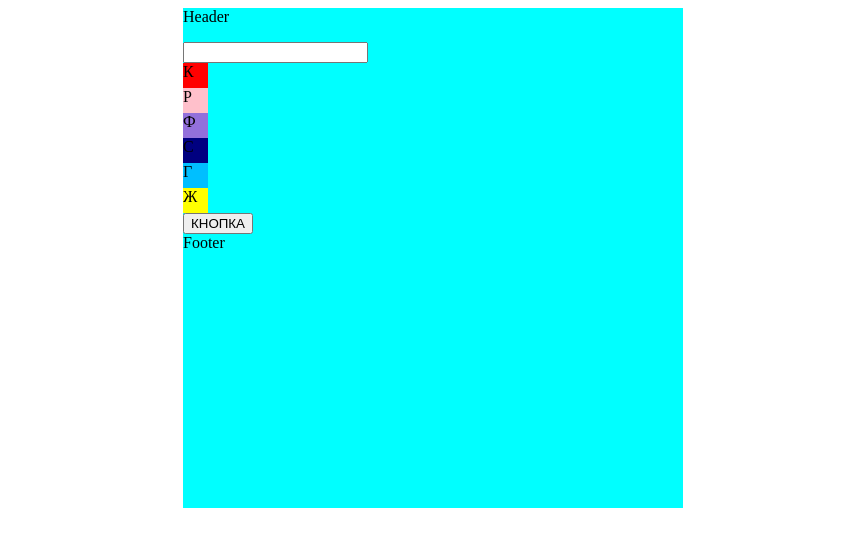
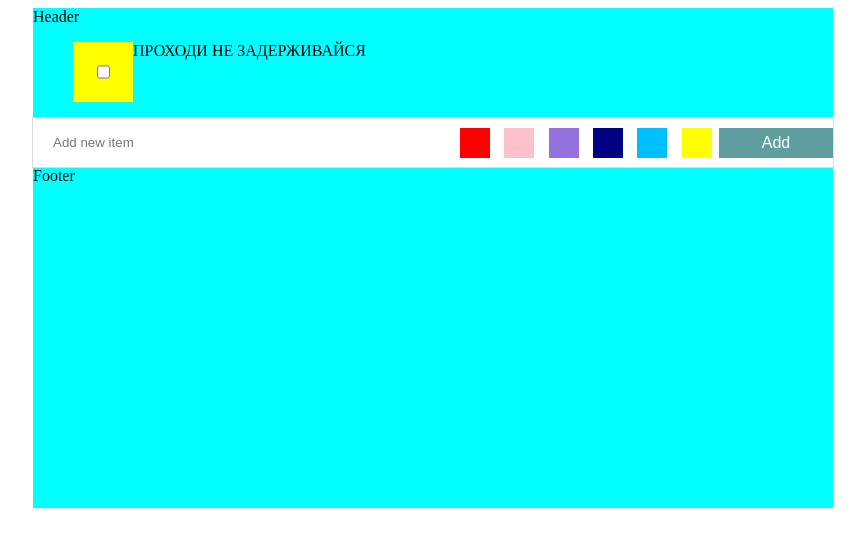
Before and after one commit to Schnellchen/JQuery-app, a plain HTML site: page index.html in a window 1280 px wide. Shown: the whole page, without its empty margins (215-1080 px from the left). Drawn offline with nearby package versions, Linux system fonts and the light colour scheme.

Commit message:
Added some css

```diff
--- a/index.html
+++ b/index.html
@@ -12,21 +12,30 @@
         <div class="to-do-app">
             <header class="header">Header</header>
             <ul class="to-do-list" id="to-do-list">
-
+                <li>
+                    <digiv class = "to-do-list__item">
+                        <div class = "task__manage" >
+                            <input class = "task__checkbox" type = "checkbox">
+                        </div>
+                        <div class = "task__body">
+                            ПРОХОДИ НЕ ЗАДЕРЖИВАЙСЯ
+                        </div>
+                    </digiv>
+                </li>
             </ul>
             <div class="new-task">
-                <input class="new-task__input" id="new-task__input">
+                <input placeholder="Add new item" class="new-task__input" id="new-task__input">
                 <div class="new-task__options">
-                    <div class="new-task__colors colors">
-                        <div class="colors__item red">К</div>
-                        <div class="colors__item pink">Р</div>
-                        <div class="colors__item mediumpurple">Ф</div>
-                        <div class="colors__item navy">С</div>
-                        <div class="colors__item deepskyblue">Г</div>
-                        <div class="colors__item yellow">Ж</div>
+                    <div class="new-task__colors">
+                        <div class="colors__item red"></div>
+                        <div class="colors__item pink"></div>
+                        <div class="colors__item mediumpurple"></div>
+                        <div class="colors__item navy"></div>
+                        <div class="colors__item deepskyblue"></div>
+                        <div class="colors__item yellow"></div>
                     </div>
                 </div>
-                <button class="new-task__btn" id="new-task__btn">КНОПКА</button>
+                <button class="new-task__btn" id="new-task__btn">Add</button>
             </div>
             <footer class="footer">Footer</footer>
         </div>
--- a/scripts.js
+++ b/scripts.js
@@ -1,6 +1,3 @@
-
-
-//let tasks = []
 $(".new-task__btn").on('click', function(e){
     let taskTxt = $('.new-task__input').val();
 
@@ -9,24 +6,26 @@ $(".new-task__btn").on('click', function(e){
         return
     }
 
-    let colors = ["red", "pink", "mediumpurple", "navy", "deepskyblue", "yellow"];
-    let style = colors[Math.round(Math.random() * 5)];
-    let task = ('<li>' + '<div class = "to-do-list__item' + ' ' + style + ' ' +'task">'
+    let bgColors = ["red", "pink", "mediumpurple", "navy", "deepskyblue", "yellow"];
+    let bgColor = bgColors[Math.round(Math.random() * 5)];
+    let taskBody = ('<li>' + '<div class = "to-do-list__item' + ' ' + bgColor + ' ' +'task">'
         + '<div class = "task__manage" >' + '<input class = "task__checkbox" type = "checkbox">'
         + '</div>' + '<div class = "task__body">'+ taskTxt +'</div>' + '</div>' + '</li>');
-    //tasks.push(taskTxt);
-    $("#to-do-list").append(task);
+
+    $("#to-do-list").append(taskBody);
 
 });
 
 $(".colors__item").on('click', function (e){
     let checked = $(".to-do-list :checked");
 
+    $(".colors__item").removeClass("chosen");
+    let bgColor = $(e.target).css('background-color');
+    $(e.target).addClass("chosen");
+
     if (checked.length === 0){
         return
     }
-
-    let bgColor = $(e.target).css('background-color');
 
     for (let i = 0; i < checked.length; i++){
         $(checked[i]).closest(".to-do-list__item").css('background-color', bgColor)
--- a/styles.css
+++ b/styles.css
@@ -4,14 +4,87 @@ body {
     justify-content: center ;
 }
 .wrapper {
-    width: 500px;
+    width: 800px;
     height: 500px;
     background: aqua;
 }
 
+.new-task {
+    display: flex;
+    width: 100%;
+    height: 49px;
+    background-color: white;
+    align-items: center;
+    outline: 1px solid gainsboro;
+}
+
+.new-task__input {
+    width: 50%;
+    height: 30px;
+    border-radius: 0;
+    padding: 0;
+    padding-left: 20px;
+    padding-right: 20px;
+    outline:none;
+    border: none;
+}
+
+.new-task__options {
+    width: 35%;
+}
+
+.new-task__colors {
+    display: flex;
+    justify-content: space-around;
+}
+
+.to-do-list__item {
+    display: flex;
+}
+
+.to-do-list li {
+    list-style: none;
+}
+
 .colors__item {
-    height: 25px;
-    width: 25px;
+    width: 30px;
+    height: 30px;
+}
+
+.new-task__btn {
+    background-color: cadetblue;
+    color: white;
+    font-size: 12pt;
+    outline: none;
+    border: none;
+    width: 15%;
+    height: 30px;
+    padding: 0;
+}
+
+.new-task__btn :hover {
+    border: 2px solid white;
+    outline: 2px solid white;
+}
+
+.task__manage {
+    width: 60px;
+    height: 60px;
+    background-color: yellow;
+    display: flex;
+    justify-content: center;
+    align-content: center;
+}
+
+.task__body {
+
+}
+
+.chosen {
+    width: 23px;
+    height: 23px;
+    outline: 1px solid darkgrey; /* Чёрная рамка */
+    border: 1px solid white;
 }
 
 .red {
```
